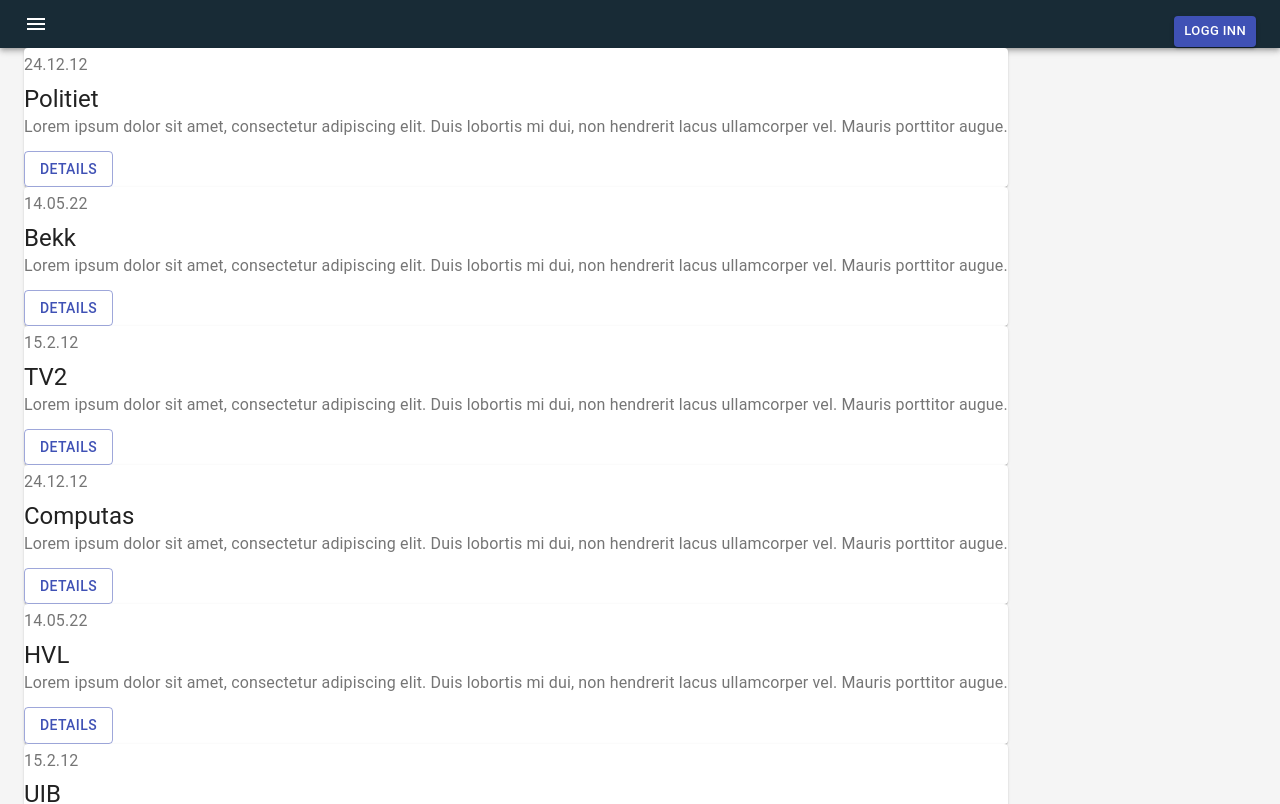
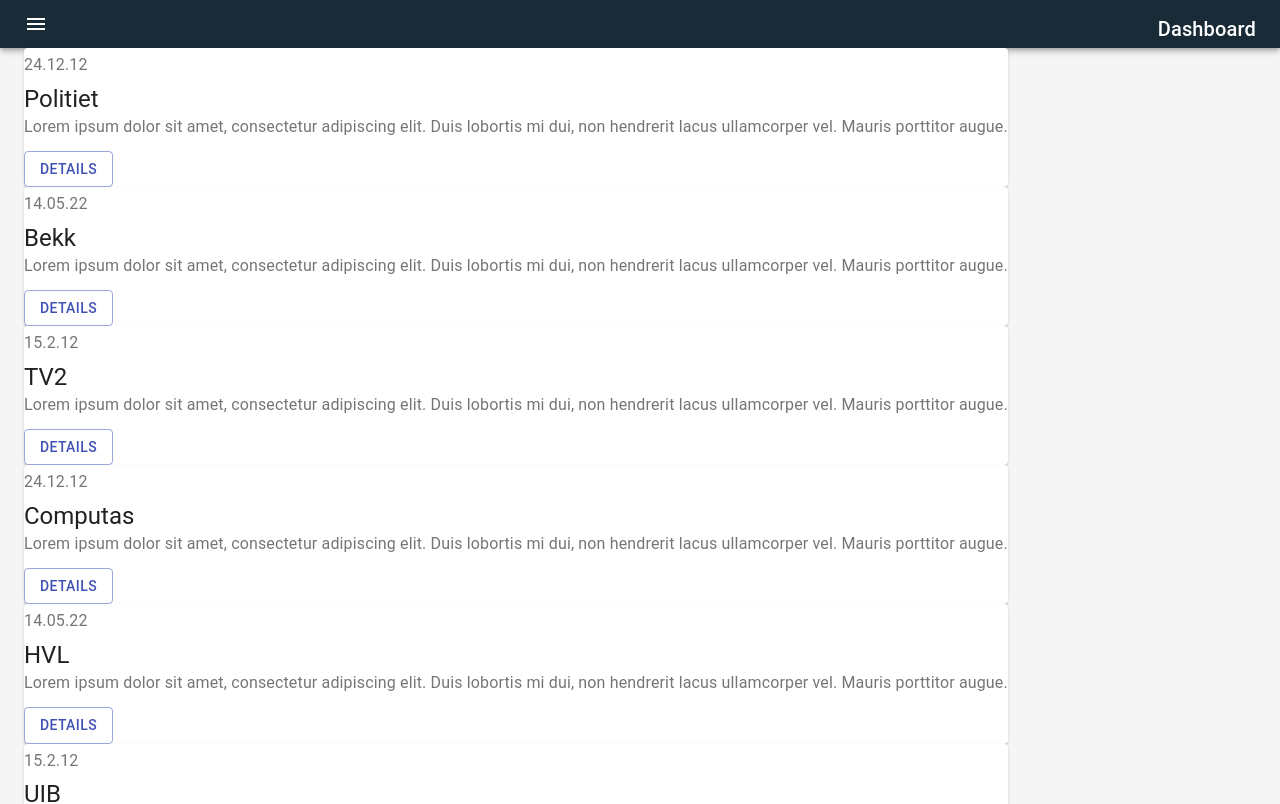
Before and after one commit to EirinS/DAT251-company-presentations-frontend, a React (Create React App) app: page /Dashboard in a window 1280 px wide. Shown: the top 804 px of the page. Built offline with nearby package versions, Linux system fonts and the light colour scheme.

Commit message:
same same

```diff
--- a/src/Pages/Dashboard.jsx
+++ b/src/Pages/Dashboard.jsx
@@ -68,10 +68,8 @@ export default function Dashboard() {
 
               </List>
             </Drawer>
-            <Typography>
-              <Button href={"/login"} variant="contained" color="primary" size="small" className={classes.margin}>
-                Logg inn
-              </Button>
+            <Typography variant="h6" color="inherit">
+              Dashboard
             </Typography>
             </Grid>
           </Toolbar>
```
Also changed, not shown: package.json (+3 -4 lines).
